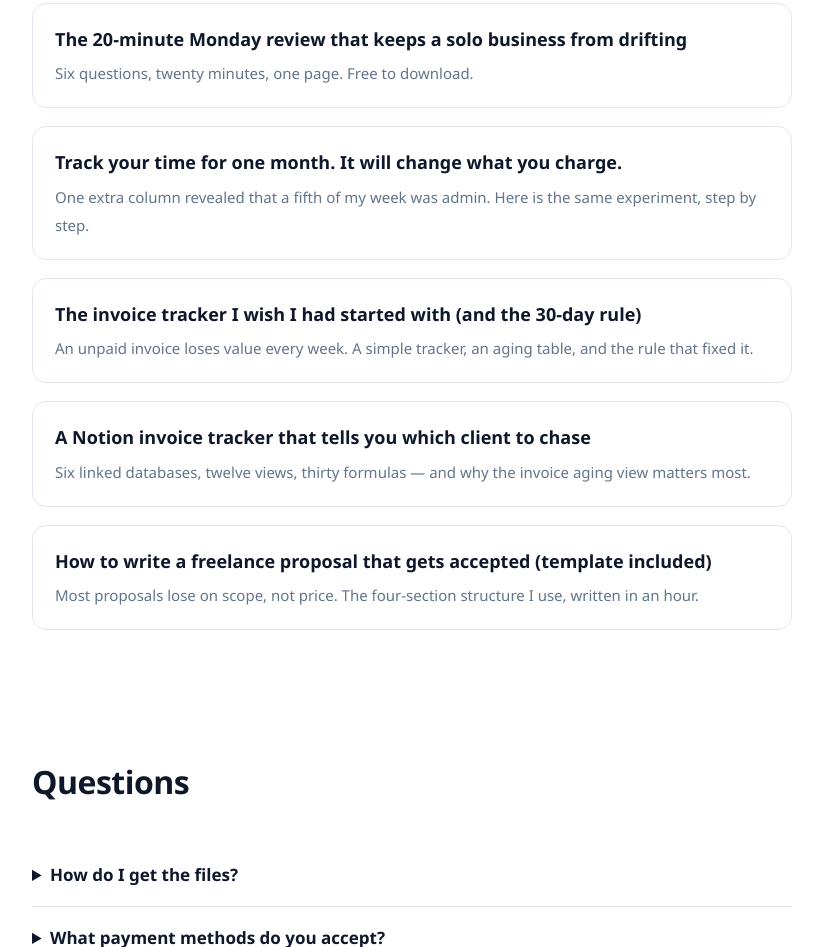
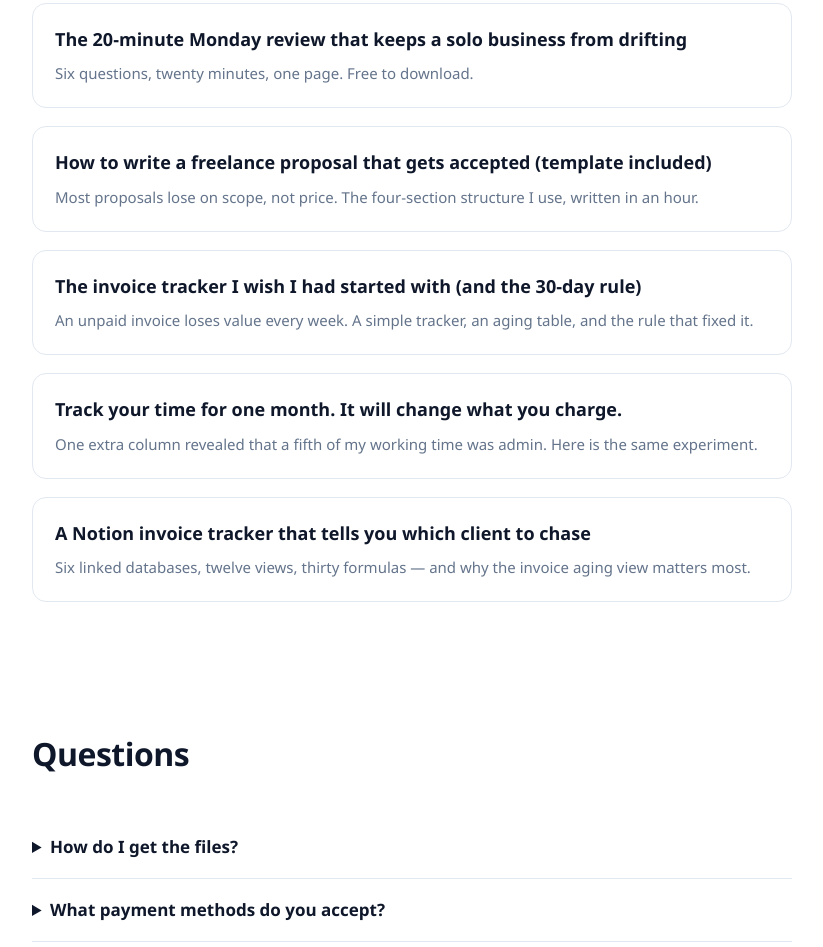
Before and after one commit to aliamini51300-maker/aliamini51300-maker.github.io, a plain HTML site: page index.html in a window 1280 px wide. Shown: the part 2937-3884 px from the top of the page, without its empty margins (92-915 px from the left). Drawn offline with Linux system fonts and the light colour scheme.

Commit message:
soloforge: publish pages: index.html

```diff
--- a/index.html
+++ b/index.html
@@ -158,21 +158,21 @@
           <strong>The 20-minute Monday review that keeps a solo business from drifting</strong>
           <span>Six questions, twenty minutes, one page. Free to download.</span>
         </a>
-        <a href="post-time-tracking.html">
-          <strong>Track your time for one month. It will change what you charge.</strong>
-          <span>One extra column revealed that a fifth of my week was admin. Here is the same experiment, step by step.</span>
+        <a href="post-proposal-template.html">
+          <strong>How to write a freelance proposal that gets accepted (template included)</strong>
+          <span>Most proposals lose on scope, not price. The four-section structure I use, written in an hour.</span>
         </a>
         <a href="post-invoice-tracker.html">
           <strong>The invoice tracker I wish I had started with (and the 30-day rule)</strong>
           <span>An unpaid invoice loses value every week. A simple tracker, an aging table, and the rule that fixed it.</span>
         </a>
+        <a href="post-time-tracking.html">
+          <strong>Track your time for one month. It will change what you charge.</strong>
+          <span>One extra column revealed that a fifth of my working time was admin. Here is the same experiment.</span>
+        </a>
         <a href="post-notion-invoice-tracker.html">
           <strong>A Notion invoice tracker that tells you which client to chase</strong>
           <span>Six linked databases, twelve views, thirty formulas — and why the invoice aging view matters most.</span>
-        </a>
-        <a href="post-proposal-template.html">
-          <strong>How to write a freelance proposal that gets accepted (template included)</strong>
-          <span>Most proposals lose on scope, not price. The four-section structure I use, written in an hour.</span>
         </a>
       </div>
     </div>
```
